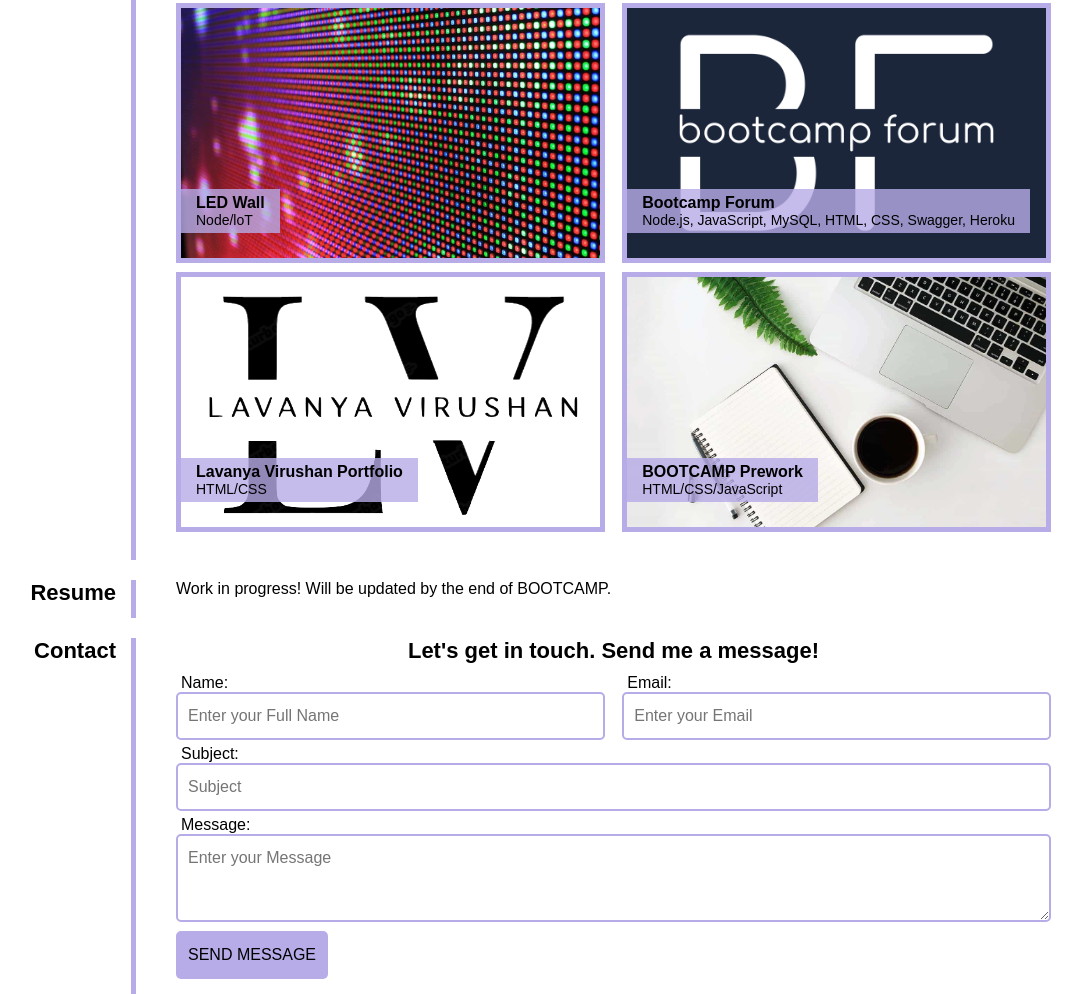
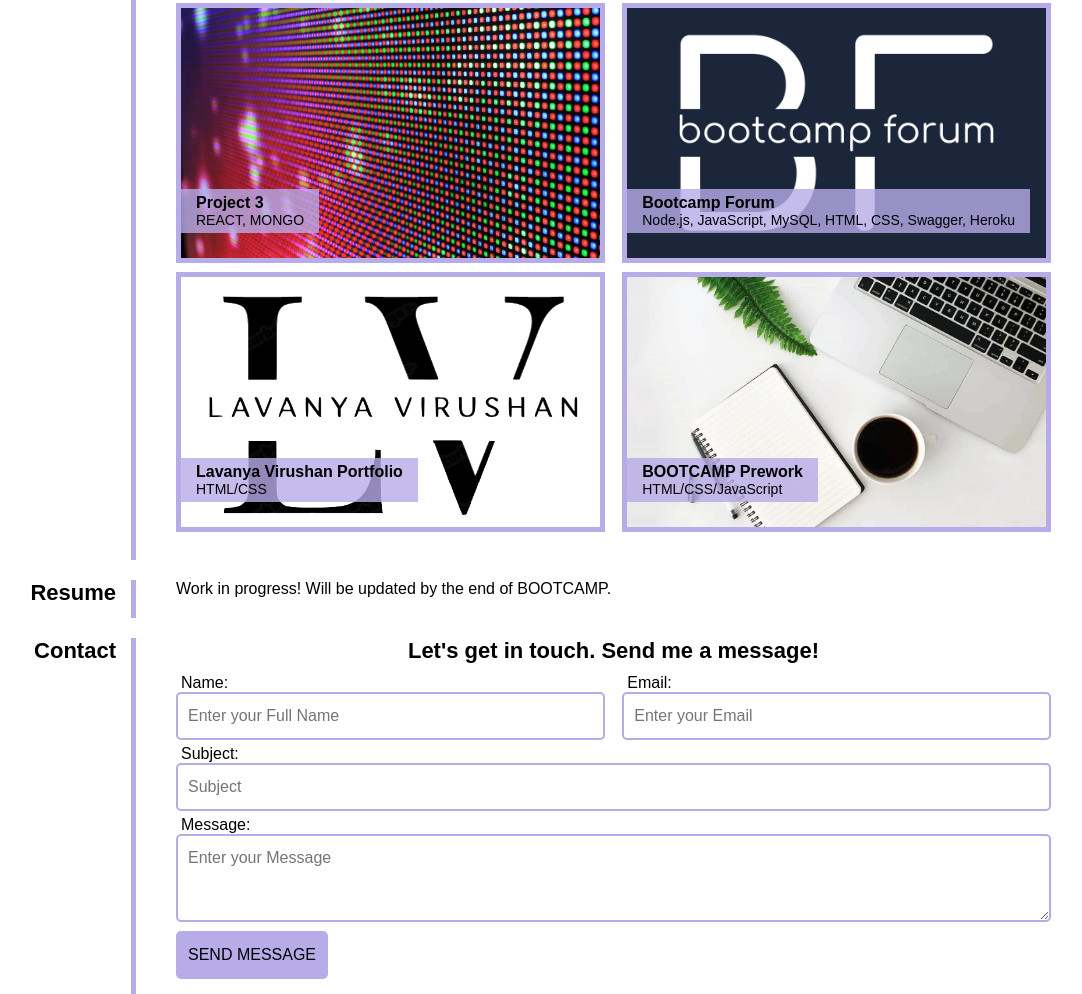
Before and after one commit to lavanyavirushan/m2c-portfolio-lv, a plain HTML site: page index.html in a window 1280 px wide. Shown: the part 938-1932 px from the top of the page, without its empty margins (189-1271 px from the left). Drawn offline with Linux system fonts and the light colour scheme; a web font is replaced by a local one.

Commit message:
update p3

```diff
--- a/index.html
+++ b/index.html
@@ -86,17 +86,17 @@
           </a>
 
           <a
-            href="https://lavanyavirushan.github.io/m2c-portfolio-lv/"
-            aria-label="Go to first project site"
+            href="ttps://p3-trade-or-sell.herokuapp.com/graphql"
+            aria-label="Project 3"
           >
             <figure>
               <img
                 src="./assets/images/project/led-screen-rgb-background.jpeg"
-                alt="LED Screen zoomed in"
+                alt="Project 3"
               />
               <div>
-                <h3>LED Wall</h3>
-                <p>Node/loT</p>
+                <h3>Project 3</h3>
+                <p>REACT, MONGO</p>
               </div>
             </figure>
           </a>
```
Also changed, not shown: assets/images/project/fitness-lind.png, 3 other files.
